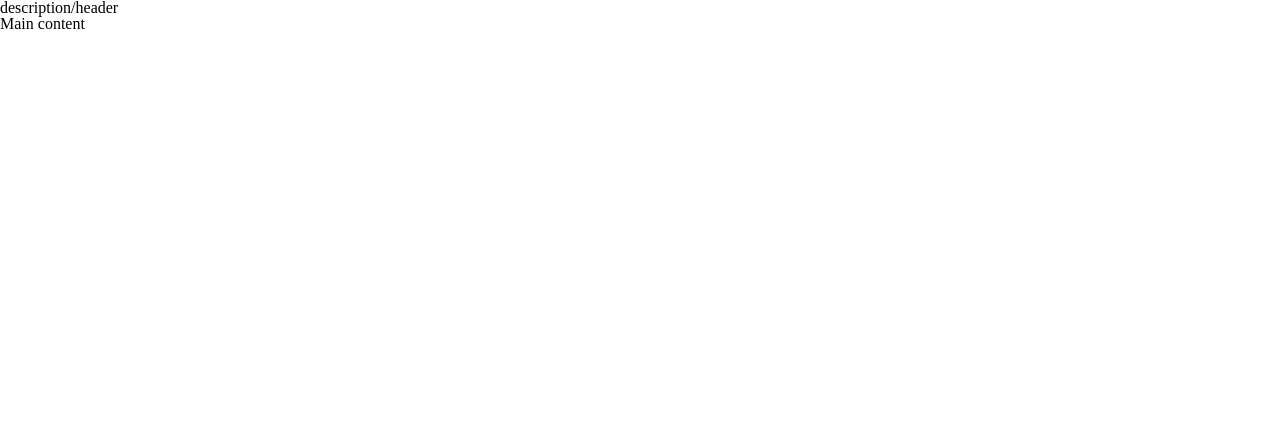
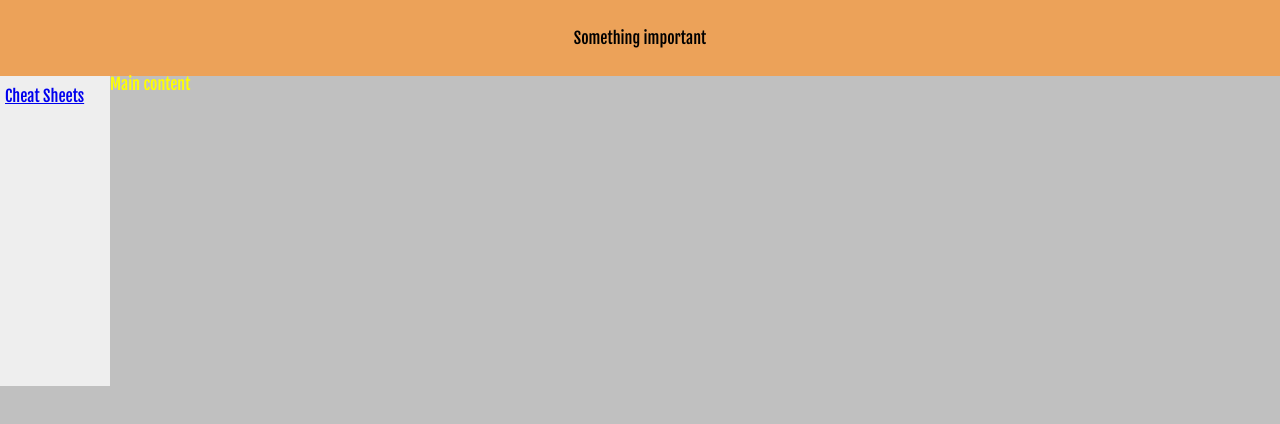
Before and after one commit to smpr/resource_website, a plain HTML site: page home.html in a window 1280 px wide. Drawn offline with Linux system fonts and the light colour scheme.

Commit message:
Added a nav bar

```diff
--- a/css/default.css
+++ b/css/default.css
@@ -1,6 +1,22 @@
-font-family: 'Fjalla One', sans-serif;
+
+header {
+    font-family: 'Fjalla One', sans-serif, bold;
+    color: black;
+    Background-color: #ECA259;
+    text-align: center;
+    padding: 30px 20px 30px 20px;
+}
 body {
     font-family: 'Fjalla One', sans-serif;
-    font: Yellow;
+    color: Yellow;
     Background-color: #C0C0C0;
 }
+#nav {
+    line-height:30px;
+    background-color:#eeeeee;
+    height:300px;
+    width:100px;
+    float:left;
+    padding:5px;
+    text-decoration: none;
+}
--- a/home.html
+++ b/home.html
@@ -1,12 +1,16 @@
 <html>
     <head>
-            <link href="css/reset.css" rel="stylesheet" type="text/css">
+            <link href="/css/reset.css" rel="stylesheet" type="text/css">
             <link href="https://fonts.googleapis.com/css?family=Fjalla+One" rel="stylesheet">
             <title>A Resource Site for ATL-WDI12</title>
-            <link href="css/default.css" rel="stylesheet" type="text/css">
-            <p>description/header</p>
+            <link href="/css/default.css" rel="stylesheet" type="text/css">
     </head>
+    <header>Something important</header>
     <body>
+            <div id="nav">
+                   <a href="/Cheat.html">Cheat Sheets</a><br>
+
+                    </div>
 Main content
     </body>
 </html>
```
